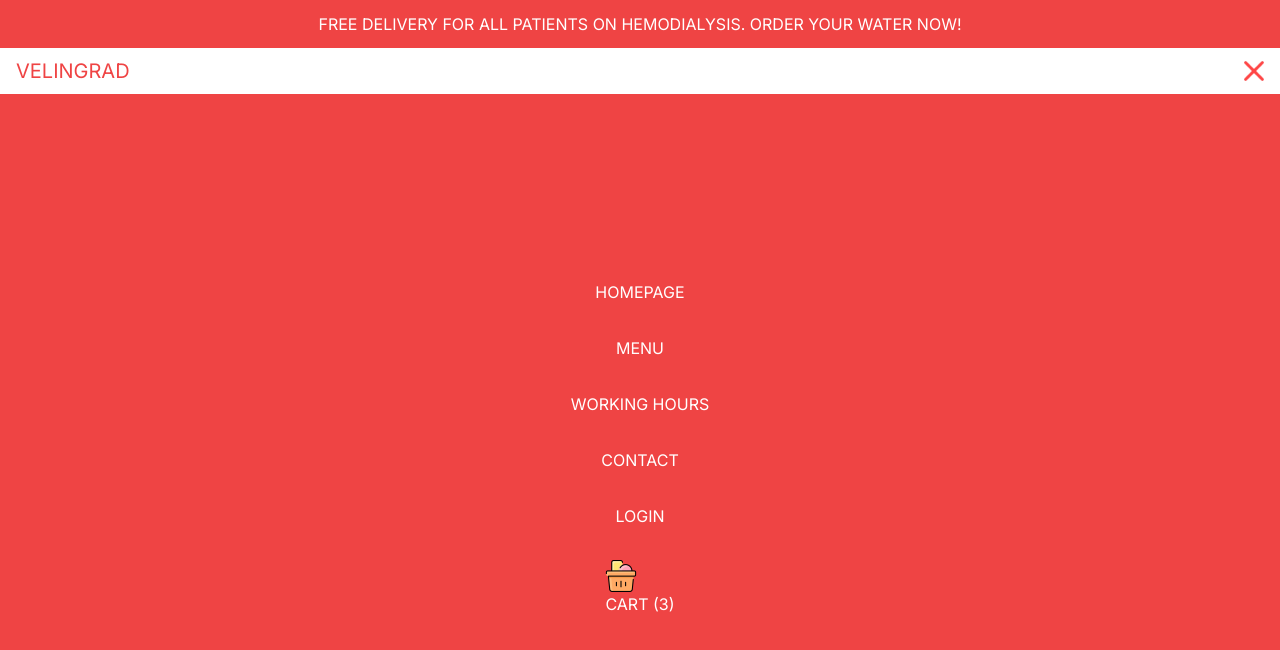
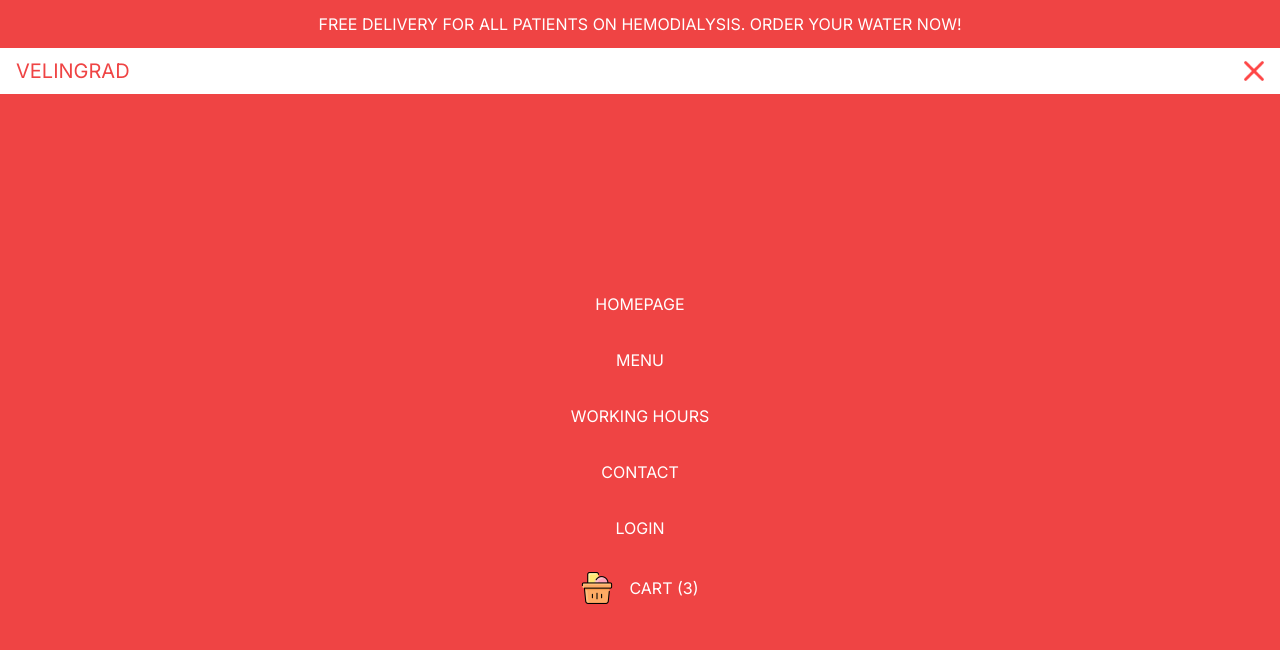
Before and after one commit to TankEngine-ish/Water_Takeaway_Service_Full_Stack_Application, a Next.js app: page / in a window 1280 px wide. Both pictures are taken after a click on the picture 1254 px from the left and 71 px from the top of the page. Shown: the top 650 px of the page. Built offline with nearby package versions, Linux system fonts and the light colour scheme.

Commit message:
style cart icon

```diff
--- a/src/components/CartIcon.tsx
+++ b/src/components/CartIcon.tsx
@@ -4,7 +4,7 @@
 
 const CartIcon = () => {
   return (
-  <Link href="/cart">
+  <Link href="/cart" className='flex items-center gap-4'>
   <div className='relative w-8 h-8'>
     <Image src="/cart.png" alt="" fill/>
   </div>
```
